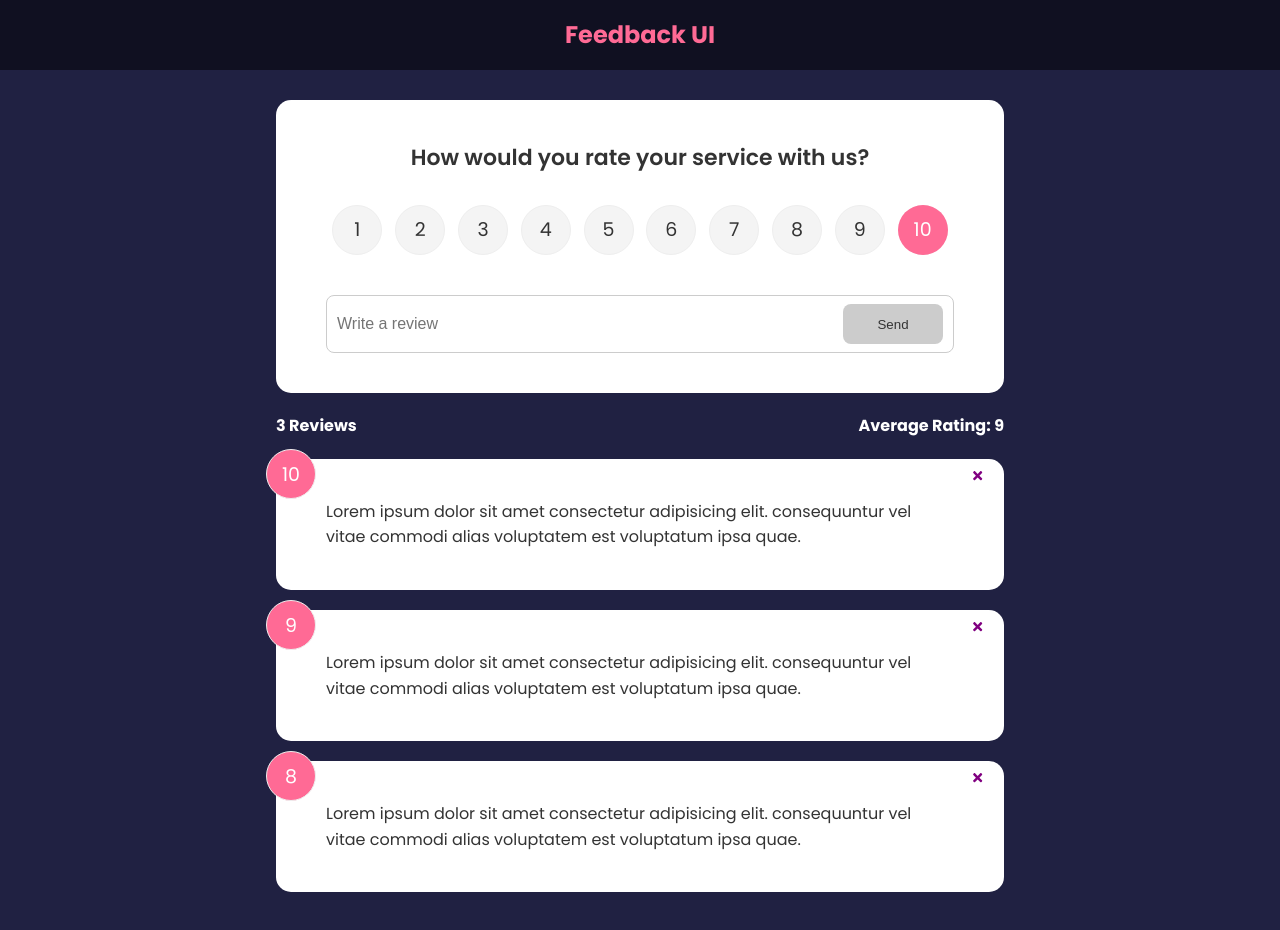
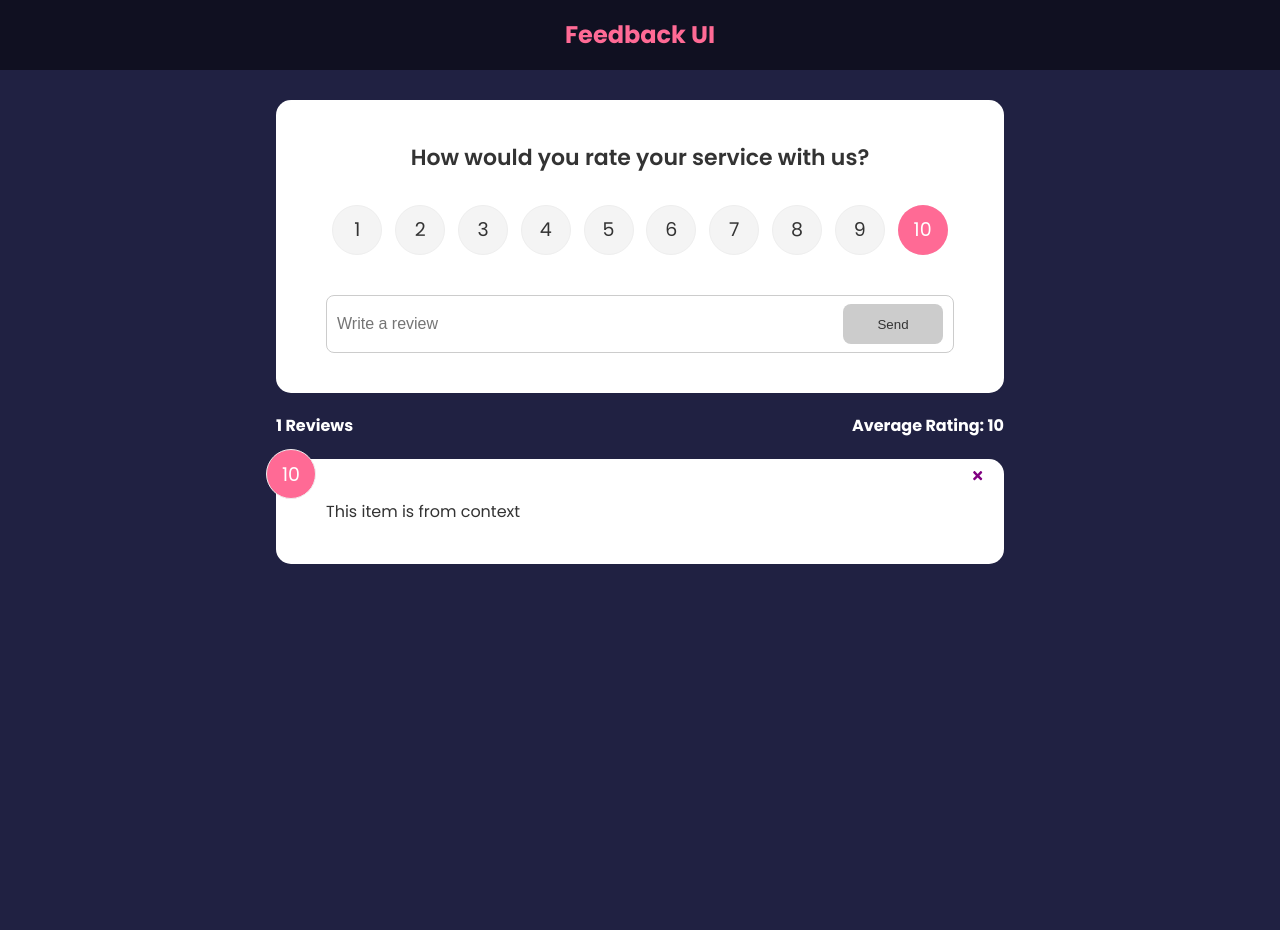
Before and after one commit to RohanKumar110/feedback-app, a React (Create React App) app: page / in a window 1280 px wide. Shown: the top 930 px of the page. After the commit the page ends 800 px from the top, so only its background shows below. Built offline with nearby package versions, Linux system fonts and the light colour scheme; some icons are missing.

Commit message:
move create & delete functions to context

```diff
--- a/src/App.js
+++ b/src/App.js
@@ -1,8 +1,6 @@
-import React, { useState } from "react";
+import React from "react";
 import About from "./pages/About";
-import { v4 as uuidv4 } from "uuid";
 import Header from "./components/Header";
-import FeedbackData from "./data/FeedbackData";
 import FeedbackList from "./components/FeedbackList";
 import FeedbackForm from "./components/FeedbackForm";
 import FeedbackStats from "./components/FeedbackStats";
@@ -11,21 +9,6 @@
 import { BrowserRouter as Router, Routes, Route } from "react-router-dom";
 
 function App() {
-  const [feedback, setFeedback] = useState(FeedbackData);
-
-  const deleteFeedback = (id) => {
-    if (window.confirm("Are you sure you want to delete?")) {
-      const newFeedback = feedback.filter((item) => item.id !== id);
-      setFeedback(newFeedback);
-    }
-  };
-
-  const addFeedback = (newFeedback) => {
-    const newId = uuidv4();
-    newFeedback.id = newId;
-    setFeedback([newFeedback, ...feedback]);
-  };
-
   return (
     <FeedbackProvider>
       <Router>
@@ -37,12 +20,9 @@
               path="/"
               element={
                 <>
-                  <FeedbackForm handleAdd={addFeedback} />
-                  <FeedbackStats feedback={feedback} />
-                  <FeedbackList
-                    feedback={feedback}
-                    handleDelete={deleteFeedback}
-                  />
+                  <FeedbackForm />
+                  <FeedbackStats />
+                  <FeedbackList />
                   <AboutIconLink />
                 </>
               }
--- a/src/components/FeedbackForm.js
+++ b/src/components/FeedbackForm.js
@@ -1,14 +1,16 @@
-import React, { useState } from "react";
+import React, { useState, useContext } from "react";
 import Card from "./shared/Card";
-import PropTypes from "prop-types";
 import Button from "./shared/Button";
 import RatingSelect from "./RatingSelect";
+import FeedbackContext from "../context/FeedbackContext";
 
-function FeedbackForm({ handleAdd }) {
+function FeedbackForm() {
   const [text, setText] = useState("");
   const [rating, setRating] = useState(10);
   const [btnDisabled, setBtnDisabled] = useState(true);
   const [message, setMessage] = useState("");
+
+  const { addFeedback } = useContext(FeedbackContext);
 
   const handleTextChange = (e) => {
     const entertedText = e.target.value;
@@ -32,7 +34,7 @@
         text,
         rating,
       };
-      handleAdd(newFeedback);
+      addFeedback(newFeedback);
       setText("");
     }
   };
@@ -60,8 +62,4 @@
   );
 }
 
-FeedbackForm.propTypes = {
-  handleAdd: PropTypes.func.isRequired,
-};
-
 export default FeedbackForm;
--- a/src/components/FeedbackItem.js
+++ b/src/components/FeedbackItem.js
@@ -1,17 +1,16 @@
-import React from "react";
+import React, { useContext } from "react";
 import Card from "./shared/Card";
 import PropTypes from "prop-types";
 import { FaTimes } from "react-icons/fa";
+import FeedbackContext from "../context/FeedbackContext";
 
-function FeedbackItem({ item, handleDelete }) {
-  const handleDeleteClick = (id) => {
-    handleDelete(id);
-  };
+function FeedbackItem({ item }) {
+  const { deleteFeedback } = useContext(FeedbackContext);
 
   return (
     <Card>
       <div className="num-display">{item.rating}</div>
-      <button onClick={() => handleDeleteClick(item.id)} className="close">
+      <button onClick={() => deleteFeedback(item.id)} className="close">
         <FaTimes color="purple" />
       </button>
       <div className="text-display">{item.text} </div>
@@ -21,7 +20,6 @@
 
 FeedbackItem.propTypes = {
   item: PropTypes.object.isRequired,
-  handleDelete: PropTypes.func.isRequired,
 };
 
 export default FeedbackItem;
--- a/src/components/FeedbackList.js
+++ b/src/components/FeedbackList.js
@@ -1,8 +1,10 @@
-import React from "react";
-import PropTypes from "prop-types";
+import React, { useContext } from "react";
 import FeedbackItem from "./FeedbackItem";
+import FeedbackContext from "../context/FeedbackContext";
 
-function FeedbackList({ feedback, handleDelete }) {
+function FeedbackList() {
+  const { feedback } = useContext(FeedbackContext);
+
   if (!feedback || feedback.length === 0) {
     return <p>No Feedback Yet</p>;
   }
@@ -10,21 +12,10 @@
   return (
     <div className="feedback-list">
       {feedback.map((item) => (
-        <FeedbackItem key={item.id} item={item} handleDelete={handleDelete} />
+        <FeedbackItem key={item.id} item={item} />
       ))}
     </div>
   );
 }
 
-FeedbackList.propTypes = {
-  feedback: PropTypes.arrayOf(
-    PropTypes.shape({
-      id: PropTypes.number.isRequired,
-      text: PropTypes.string.isRequired,
-      rating: PropTypes.number.isRequired,
-    })
-  ),
-  handleDelete: PropTypes.func.isRequired
-};
-
 export default FeedbackList;
--- a/src/components/FeedbackStats.js
+++ b/src/components/FeedbackStats.js
@@ -1,7 +1,8 @@
-import React from "react";
-import PropTypes from "prop-types";
+import React, { useContext } from "react";
+import FeedbackContext from "../context/FeedbackContext";
 
-function FeedbackStats({ feedback }) {
+function FeedbackStats() {
+  const { feedback } = useContext(FeedbackContext);
   // Calculate ratings average
   let average =
     feedback.reduce((acc, cur) => acc + cur.rating, 0) / feedback.length;
@@ -16,8 +17,4 @@
   );
 }
 
-FeedbackStats.propTypes = {
-  feedback: PropTypes.array.isRequired,
-};
-
 export default FeedbackStats;
--- a/src/context/FeedbackContext.js
+++ b/src/context/FeedbackContext.js
@@ -1,9 +1,10 @@
 import React, { createContext, useState } from "react";
+import { v4 as uuidv4 } from "uuid";
 
 const FeedbackContext = createContext();
 
 export const FeedbackProvider = ({ children }) => {
-  const [feedback] = useState([
+  const [feedback, setFeedback] = useState([
     {
       id: 1,
       text: "This item is from context",
@@ -11,8 +12,21 @@
     },
   ]);
 
+  const addFeedback = (newFeedback) => {
+    const newId = uuidv4();
+    newFeedback.id = newId;
+    setFeedback([newFeedback, ...feedback]);
+  };
+
+  const deleteFeedback = (id) => {
+    if (window.confirm("Are you sure you want to delete?")) {
+      const newFeedback = feedback.filter((item) => item.id !== id);
+      setFeedback(newFeedback);
+    }
+  };
+
   return (
-    <FeedbackContext.Provider value={{ feedback }}>
+    <FeedbackContext.Provider value={{ feedback, addFeedback, deleteFeedback }}>
       {children}
     </FeedbackContext.Provider>
   );
```
